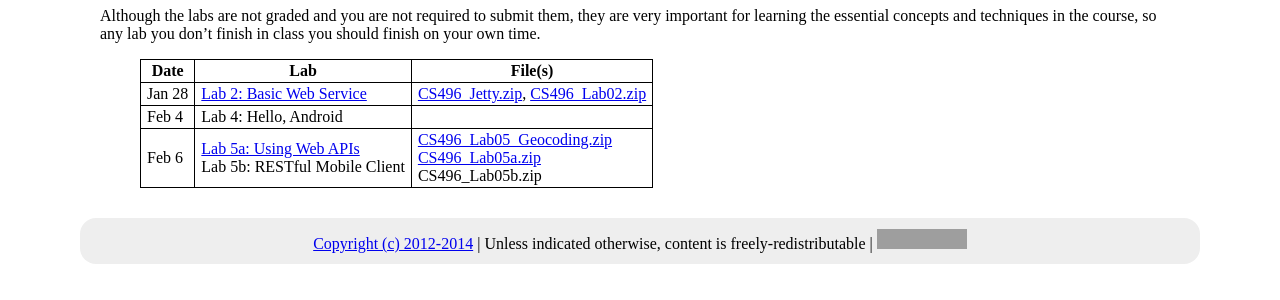
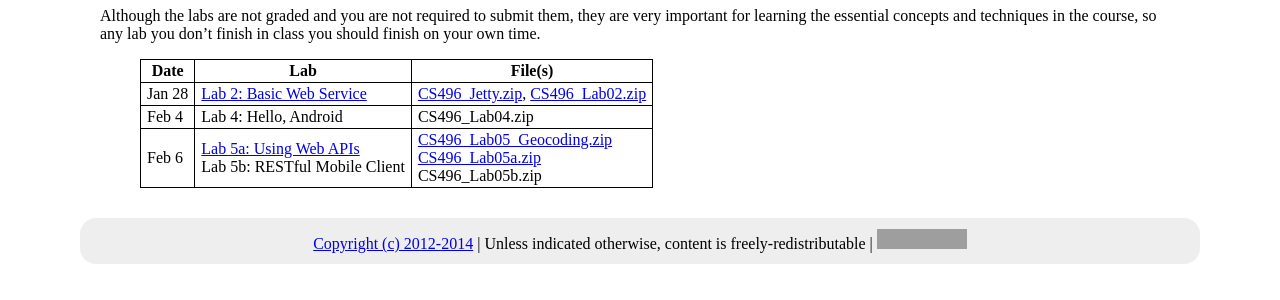
Before and after one commit to ycpcs/cs496-spring2014, a Jekyll site: the page built from labs/index.md, in a window 1280 px wide. Shown: the part 129-429 px from the top of the page. Built offline with Jekyll 4.4.1, drawn with Linux system fonts in a browser that asks for light colours; Markdown is read by kramdown in place of the engine named in the settings; grey boxes are pictures that could not be loaded.

Commit message:
placeholder for lab04 zipfile

```diff
--- a/labs/index.md
+++ b/labs/index.md
@@ -10,5 +10,5 @@ Although the labs are not graded and you are not required to submit them, they a
 > Date | Lab | File(s)
 > ---- | --- | -------
 > Jan 28 | [Lab 2: Basic Web Service](lab02.html) | [CS496\_Jetty.zip](../assign/CS496_Jetty.zip), [CS496\_Lab02.zip](CS496_Lab02.zip)
-> Feb 4 | Lab 4: Hello, Android
+> Feb 4 | Lab 4: Hello, Android | CS496\_Lab04.zip
 > Feb 6 | [Lab 5a: Using Web APIs](lab05a.html) <br /> Lab 5b: RESTful Mobile Client | [CS496\_Lab05\_Geocoding.zip](CS496_Lab05_Geocoding) <br /> [CS496\_Lab05a.zip](CS496_Lab05a.zip) <br /> CS496\_Lab05b.zip
```
